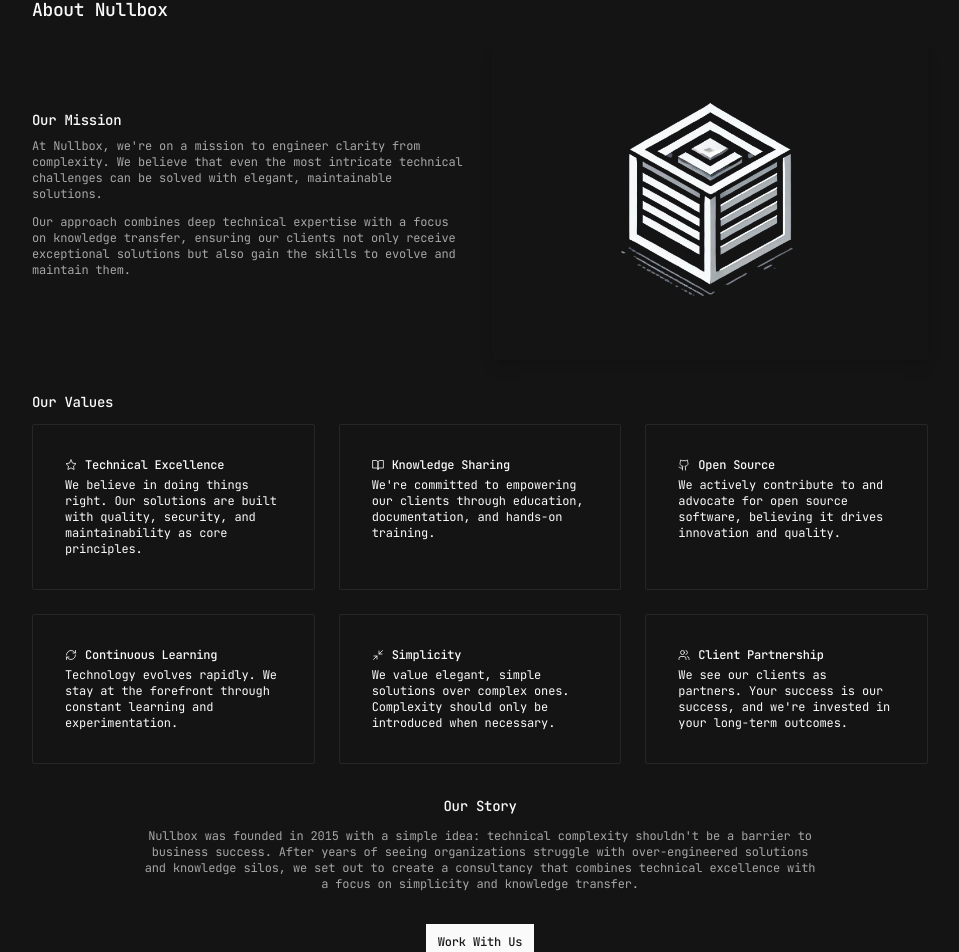
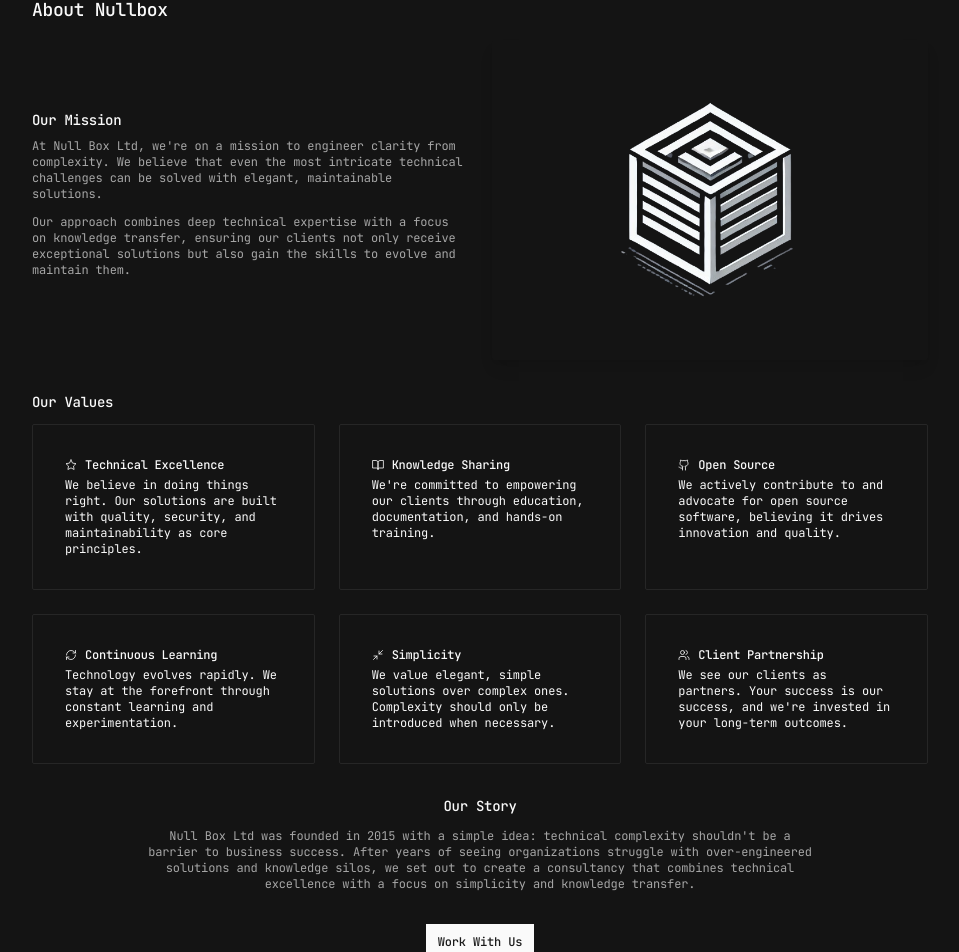
Before and after one commit to null-box/nullbox.org, a Next.js app: page /about in a window 1280 px wide. Shown: the part 93-1045 px from the top of the page, without its empty margins (160-1119 px from the left). Built offline with nearby package versions, Linux system fonts and the light colour scheme.

Commit message:
Update page.tsx
Fix null box ltd spelling and format

```diff
--- a/app/about/page.tsx
+++ b/app/about/page.tsx
@@ -17,7 +17,7 @@ export default function AboutPage() {
           <div>
             <h2 className="text-sm font-medium mb-2">Our Mission</h2>
             <p className="text-xs text-muted-foreground mb-3">
-              At Nullbox, we're on a mission to engineer clarity from complexity. We believe that even the most
+              At Null Box Ltd, we're on a mission to engineer clarity from complexity. We believe that even the most
               intricate technical challenges can be solved with elegant, maintainable solutions.
             </p>
             <p className="text-xs text-muted-foreground mb-3">
@@ -121,7 +121,7 @@ export default function AboutPage() {
         <div className="text-center mb-8">
           <h2 className="text-sm font-medium mb-3">Our Story</h2>
           <p className="text-xs text-muted-foreground mb-4 max-w-2xl mx-auto">
-            Nullbox was founded in 2015 with a simple idea: technical complexity shouldn't be a barrier to business
+            Null Box Ltd was founded in 2015 with a simple idea: technical complexity shouldn't be a barrier to business
             success. After years of seeing organizations struggle with over-engineered solutions and knowledge silos, we
             set out to create a consultancy that combines technical excellence with a focus on simplicity and knowledge
             transfer.
```
